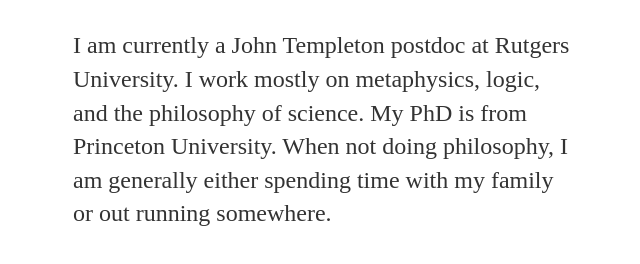
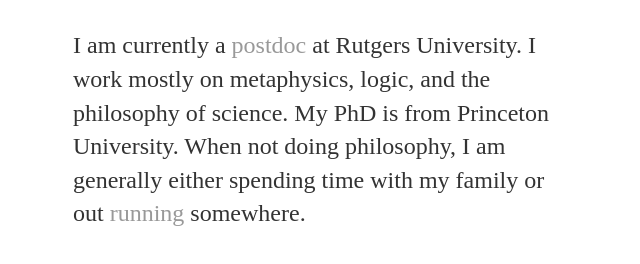
Before and after one commit to berntson/berntson.github.io, a plain HTML site: page index.html in a window 1280 px wide. Shown: the part 168-432 px from the top of the page, without its empty margins (317-957 px from the left). Drawn offline with Linux system fonts and the light colour scheme.

Commit message:
Update index.html

```diff
--- a/index.html
+++ b/index.html
@@ -16,8 +16,8 @@
 		<div class="container">
     		<div class="blurb">
         		<h1>Daniel Berntson</h1>
-				<p>I am currently a John Templeton postdoc at Rutgers University. I work mostly on metaphysics, logic, and the philosophy of science. My PhD is from Princeton University.
-When not doing philosophy, I am generally either spending time with my family or out running somewhere.</p>
+				<p>I am currently a <a href="https://www.templeton.org/grant/science-engaged-philosophical-theology-god-time-and-creation">postdoc</a> at Rutgers University. I work mostly on metaphysics, logic, and the philosophy of science. My PhD is from Princeton University.
+When not doing philosophy, I am generally either spending time with my family or out <a href="https://www.strava.com/athletes/13783843">running</a> somewhere.</p>
     		</div><!-- /.blurb -->
 		</div><!-- /.container -->
 	</body>
```
